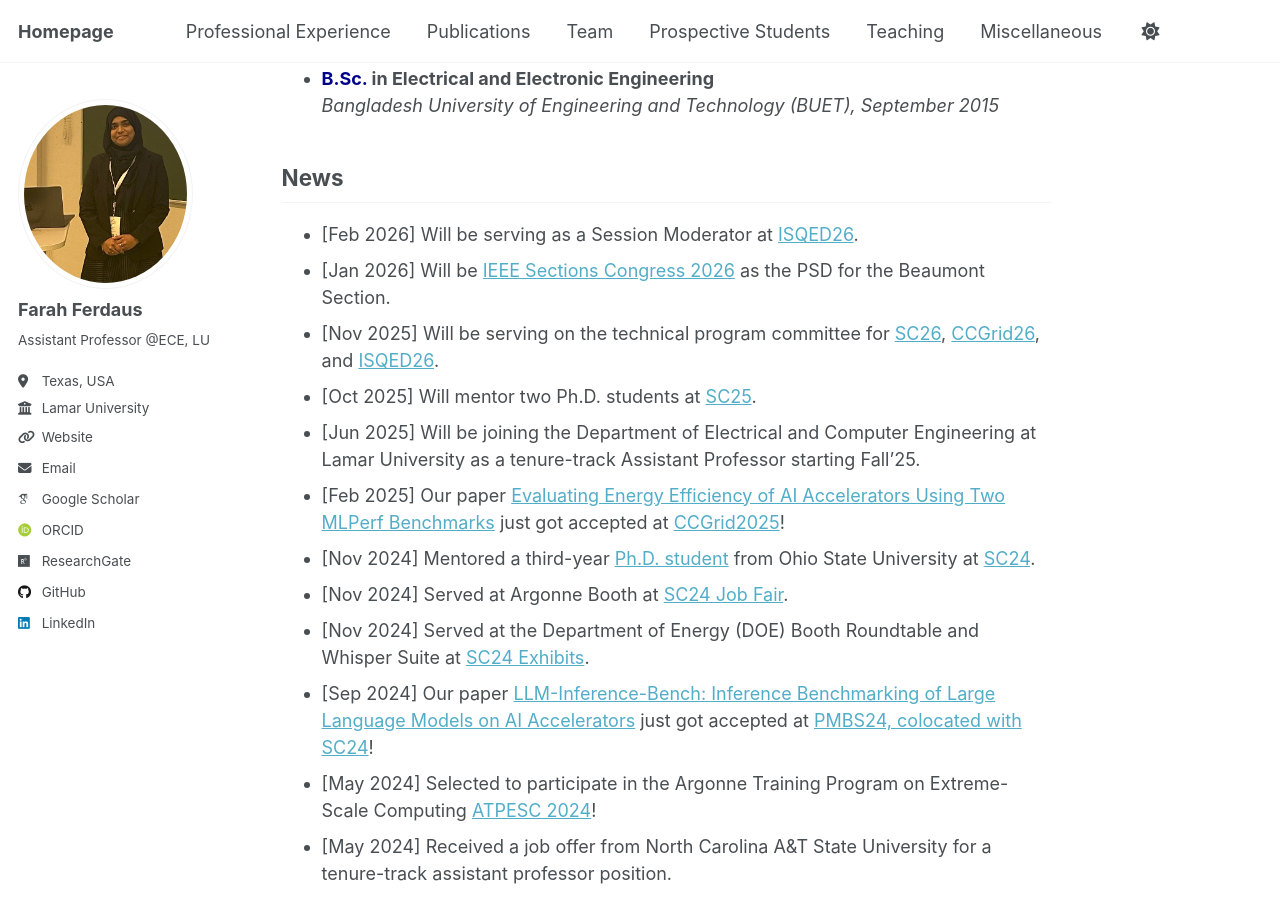
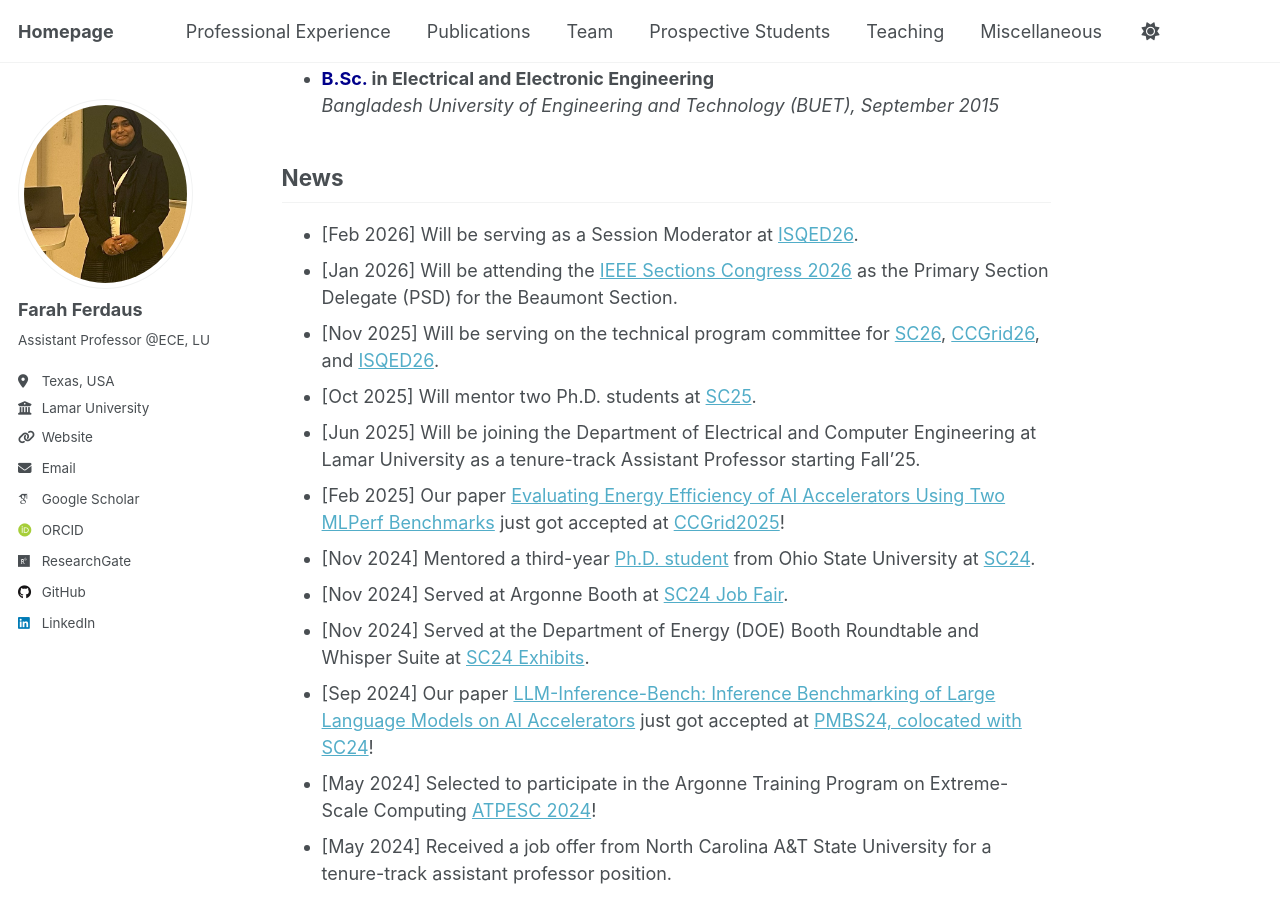
Before and after one commit to fferdaus/fferdaus.github.io, a Jekyll site: the page built from _pages/about.md, in a window 1280 px wide and 900 px high, scrolled down 897 px. Built offline with Jekyll 4.4.1, drawn with Linux system fonts in a browser that asks for light colours; some web fonts are replaced.

Commit message:
Update about.md

```diff
--- a/_pages/about.md
+++ b/_pages/about.md
@@ -60,7 +60,7 @@ I have published numerous scientific articles, including journal articles, confe
 -->
 ## News
 - [Feb 2026] Will be serving as a Session Moderator at [ISQED26](https://www.isqed.org/English/Archives/2026/Technical_Sessions/index.html).
-- [Jan 2026] Will be [IEEE Sections Congress 2026](https://2026.sections-congress.ieee.org/about/area-information/) as the PSD for the Beaumont Section.
+- [Jan 2026] Will be attending the [IEEE Sections Congress 2026](https://2026.sections-congress.ieee.org/about/area-information/) as the Primary Section Delegate (PSD) for the Beaumont Section.
 - [Nov 2025] Will be serving on the technical program  committee for [SC26](https://supercomputing.org/), [CCGrid26](https://ccgrid2026.cdms.westernsydney.edu.au/program-committees.php), and [ISQED26](https://www.isqed.org/English/Conference/Committee_Conference_Technical.html).
 - [Oct 2025] Will mentor two Ph.D. students at [SC25](https://sc25.supercomputing.org/students/mentor-protege-matching/).
 - [Jun 2025] Will be joining the Department of Electrical and Computer Engineering at Lamar University as a tenure-track Assistant Professor starting Fall'25.
```
